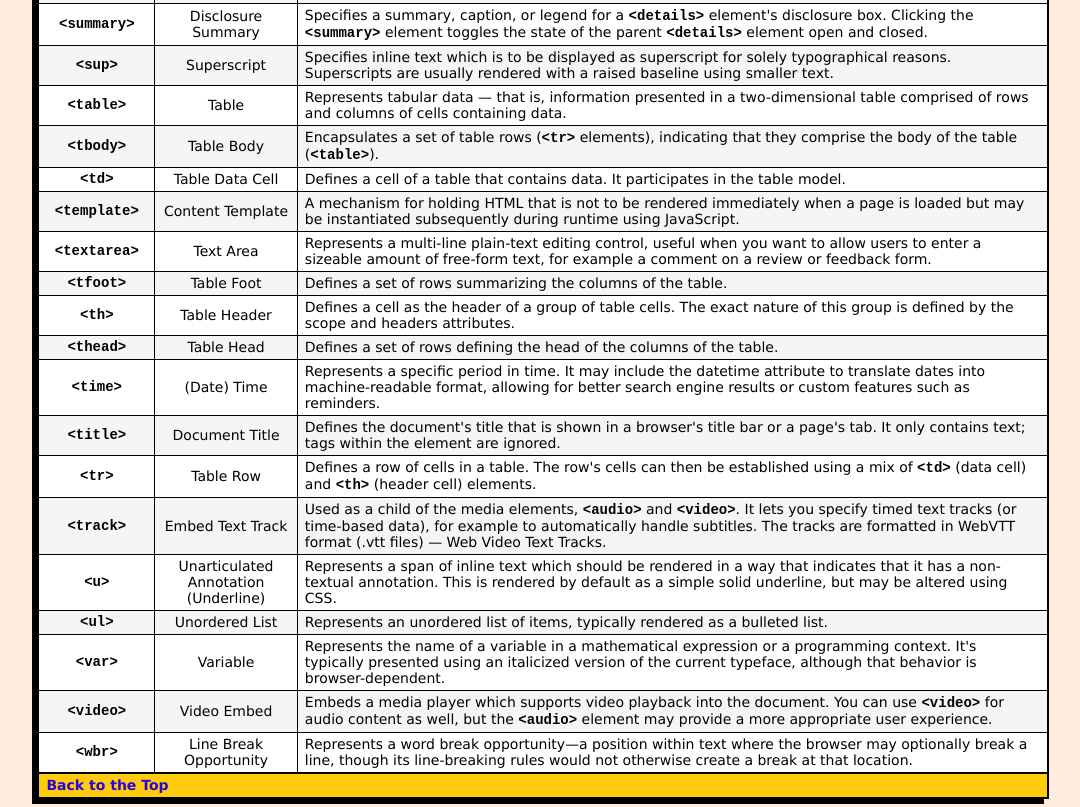
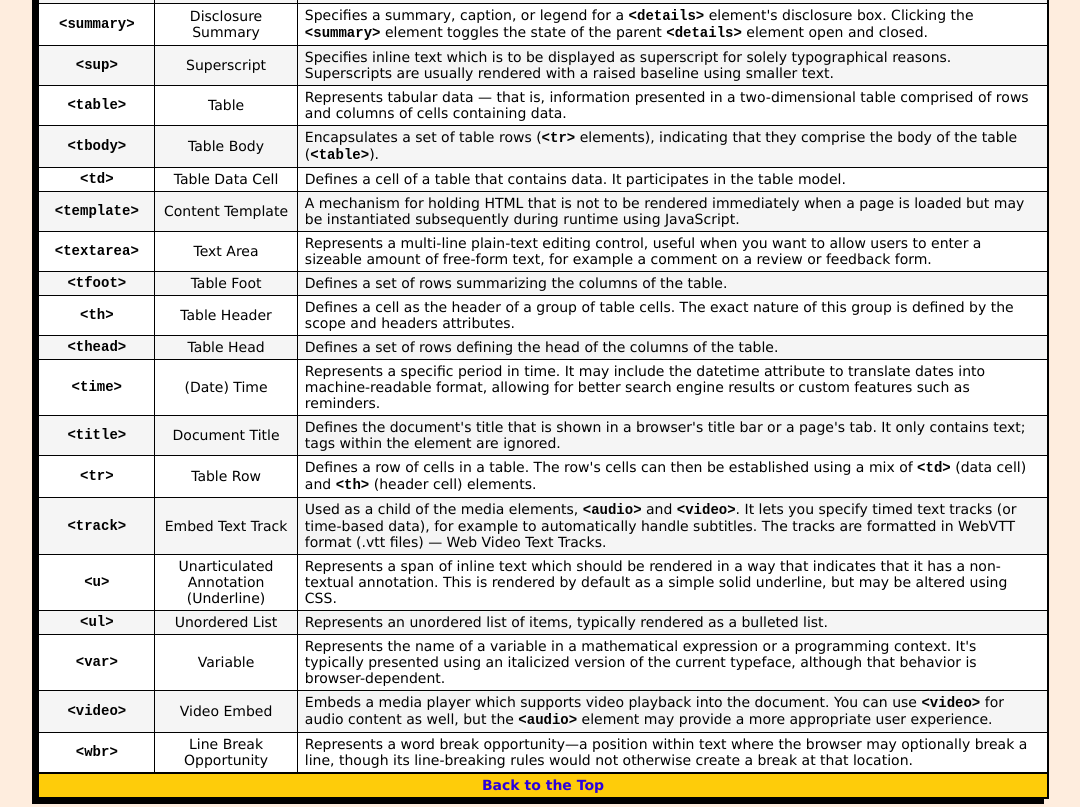
Before and after one commit to scottkennethjackson/codecademy, a plain HTML site: page cheatsheet/index.html in a window 1280 px wide. Shown: the part 4277-5084 px from the top of the page, without its empty margins (97-1177 px from the left). Drawn offline with Linux system fonts and the light colour scheme.

Commit message:
Update main.css

```diff
--- a/cheatsheet/styles/main.css
+++ b/cheatsheet/styles/main.css
@@ -84,7 +84,10 @@ td:last-child {
 tfoot {
     border: 2px solid #000000;
     background-color: #FECC0A;
-    text-align: center;
+}
+
+.top {
+    text-align: center !important;
 }
 
 .blurb {
```
